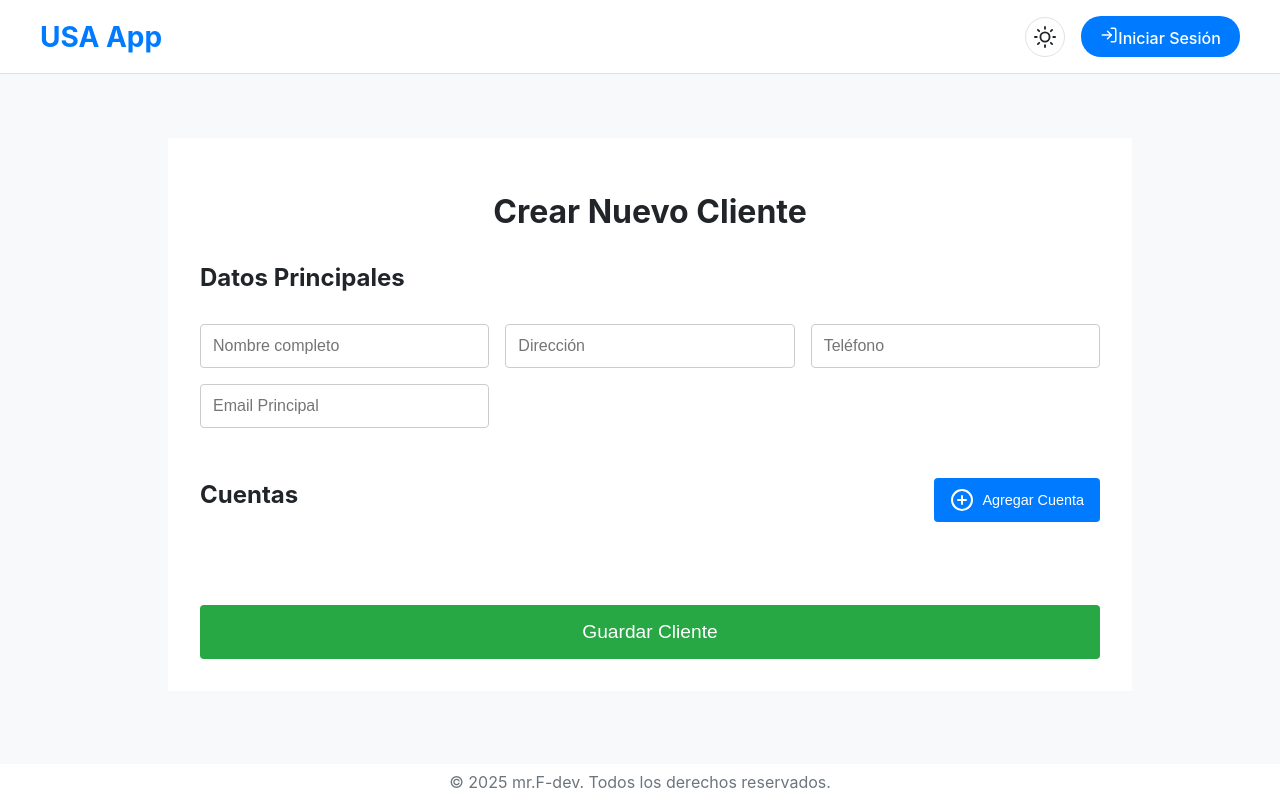
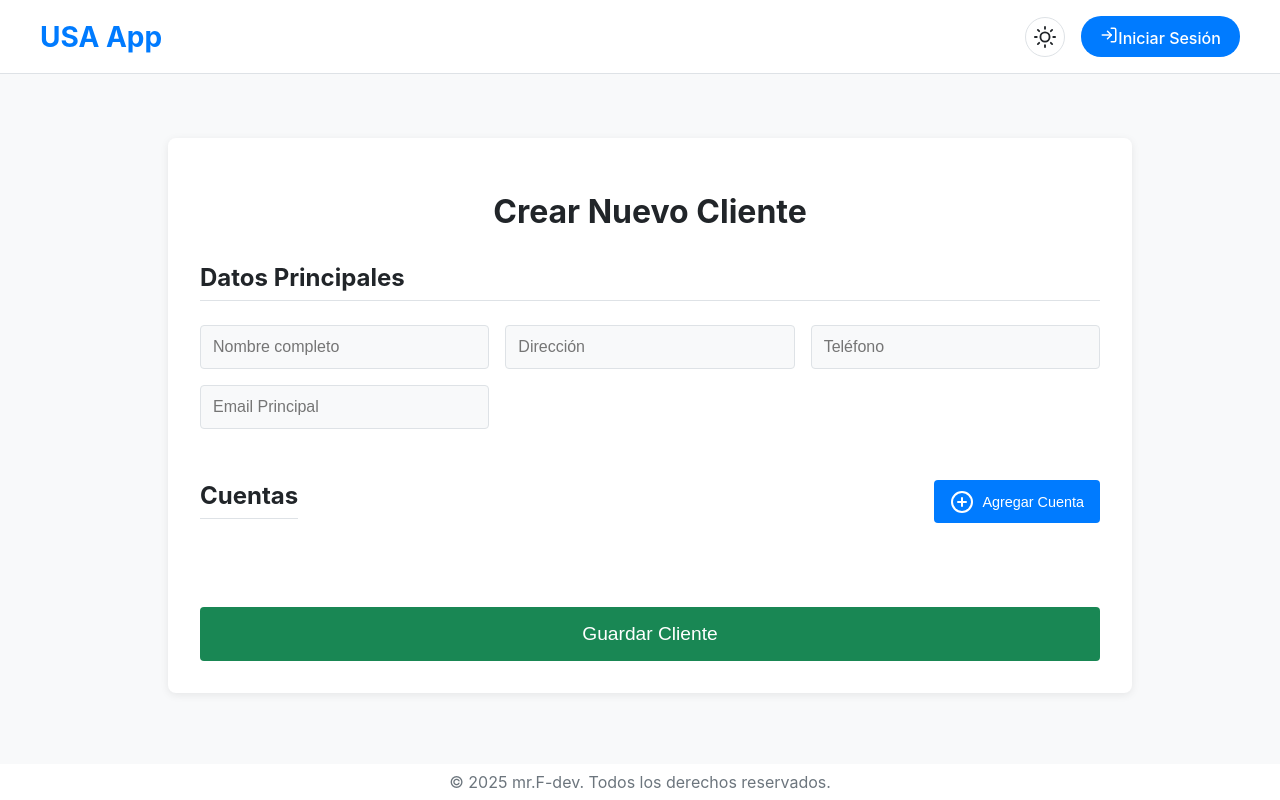
Before and after one commit to skynetfrank/usa-app, a React (Vite) app in the folder frontend/: page /nuevocliente in a window 1280 px wide. Built offline with nearby package versions, Linux system fonts and the light colour scheme.

Commit message:
refactor dark mode

```diff
--- a/frontend/src/index.css
+++ b/frontend/src/index.css
@@ -24,6 +24,9 @@
   /* Color para texto secundario o silenciado */
   --border-color: #dee2e6;
   /* Color para bordes y separadores */
+  --danger-color: #dc3545;
+  --success-color: #198754;
+  --box-shadow: 0 2px 8px rgba(0, 0, 0, 0.08);
 
   /* Transiciones */
   --transition-speed: 0.3s;
@@ -49,6 +52,9 @@
   /* Texto secundario */
   --border-color: #495057;
   /* Bordes más sutiles */
+  --danger-color: #e5484d;
+  --success-color: #28a745;
+  --box-shadow: 0 4px 12px rgba(0, 0, 0, 0.2);
 }
 
 html,
@@ -470,20 +476,20 @@ body {
   max-width: 900px;
   margin: 2rem auto;
   padding: 2rem;
-  background-color: #fff;
-  border-radius: var(--border-radius);
+  background-color: var(--surface-color);
+  border-radius: 8px;
   box-shadow: var(--box-shadow);
 }
 
 .cliente-form h1 {
   text-align: center;
-  color: var(--dark-gray-color);
+  color: var(--text-color);
   margin-bottom: 2rem;
 }
 
 .cliente-form h2 {
-  color: var(--dark-gray-color);
-  border-bottom: 2px solid var(--medium-gray-color);
+  color: var(--text-color);
+  border-bottom: 1px solid var(--border-color);
   padding-bottom: 0.5rem;
   margin-bottom: 1.5rem;
 }
@@ -502,16 +508,18 @@ body {
 .cliente-form input {
   width: 100%;
   padding: 0.75rem;
-  border: 1px solid #ccc;
+  border: 1px solid var(--border-color);
   border-radius: 4px;
   font-size: 1rem;
   box-sizing: border-box;
+  background-color: var(--background-color);
+  color: var(--text-color);
 }
 
 .cliente-form input:focus {
   outline: none;
   border-color: var(--primary-color);
-  box-shadow: 0 0 0 2px rgba(0, 123, 255, 0.25);
+  box-shadow: 0 0 0 2px color-mix(in srgb, var(--primary-color) 25%, transparent);
 }
 
 /* Estilos para validación de formularios */
@@ -521,17 +529,17 @@ body {
 }
 
 .form-field-error {
-  color: #dc3545; /* Color de peligro */
+  color: var(--danger-color);
   font-size: 0.8rem;
   margin-top: 0.25rem;
 }
 
 .input-error {
-  border-color: #dc3545 !important; /* Sobrescribe el color del borde */
+  border-color: var(--danger-color) !important;
 }
 
 .input-error:focus {
-  box-shadow: 0 0 0 2px rgba(220, 53, 69, 0.25) !important; /* Sombra de foco en rojo */
+  box-shadow: 0 0 0 2px color-mix(in srgb, var(--danger-color) 25%, transparent) !important;
 }
 
 .cuentas-header {
@@ -546,17 +554,17 @@ body {
   align-items: center;
   gap: 0.5rem;
   background-color: var(--primary-color);
-  color: white;
+  color: #fff;
   border: none;
   padding: 0.6rem 1rem;
   border-radius: 4px;
   cursor: pointer;
   font-size: 0.9rem;
-  transition: background-color 0.2s;
+  transition: opacity 0.2s;
 }
 
 .add-btn:hover {
-  background-color: var(--primary-hover-color);
+  opacity: 0.85;
 }
 
 /* --- Estilos para las tarjetas de cuentas --- */
@@ -572,7 +580,7 @@ body {
   border: 1px solid var(--border-color);
   border-radius: 8px;
   padding: 1rem;
-  box-shadow: 0 2px 4px rgba(0, 0, 0, 0.05);
+  box-shadow: 0 2px 4px rgba(0, 0, 0, 0.08);
   transition: transform 0.2s ease, box-shadow 0.2s ease;
 }
 
@@ -623,37 +631,28 @@ body {
 }
 
 .icon-btn-card:hover {
-  background-color: #e9ecef;
+  background-color: color-mix(in srgb, var(--border-color) 50%, transparent);
 }
 
 .icon-btn-card.delete:hover {
   color: var(--danger-color);
-  background-color: #f8d7da;
-}
-
-.delete-btn {
-  color: var(--danger-color);
-  cursor: pointer;
-  padding: 0.25rem;
-}
-.delete-btn:hover {
-  color: var(--danger-hover-color);
+  background-color: color-mix(in srgb, var(--danger-color) 15%, transparent);
 }
 
 .submit-btn {
   width: 100%;
   padding: 1rem;
   font-size: 1.2rem;
-  background-color: #28a745;
-  color: white;
+  background-color: var(--success-color);
+  color: #fff;
   border: none;
   border-radius: 4px;
   cursor: pointer;
   margin-top: 1rem;
-  transition: background-color 0.2s;
+  transition: opacity 0.2s;
 }
-.submit-btn:hover {
-  background-color: #218838;
+.submit-btn:hover:not(:disabled) {
+  opacity: 0.85;
 }
 
 /* MODAL CREAR CUENTAS */
@@ -673,7 +672,7 @@ body {
 }
 
 .modal-content {
-  background: white;
+  background: var(--surface-color);
   padding: 2rem;
   border-radius: 8px;
   box-shadow: 0 5px 15px rgba(0, 0, 0, 0.3);
@@ -691,12 +690,12 @@ body {
   border: none;
   font-size: 1.75rem;
   line-height: 1;
-  color: #aaa;
+  color: var(--text-muted-color);
   cursor: pointer;
 }
 
 .modal-close-btn:hover {
-  color: #333;
+  color: var(--text-color);
 }
 
 @keyframes fadeIn {
```
Also changed, not shown: 4 other files (tests, documents, lock files or other folders).
